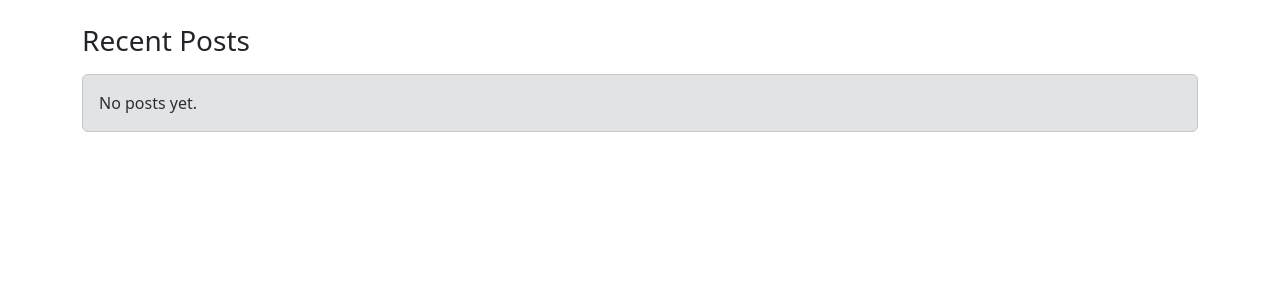
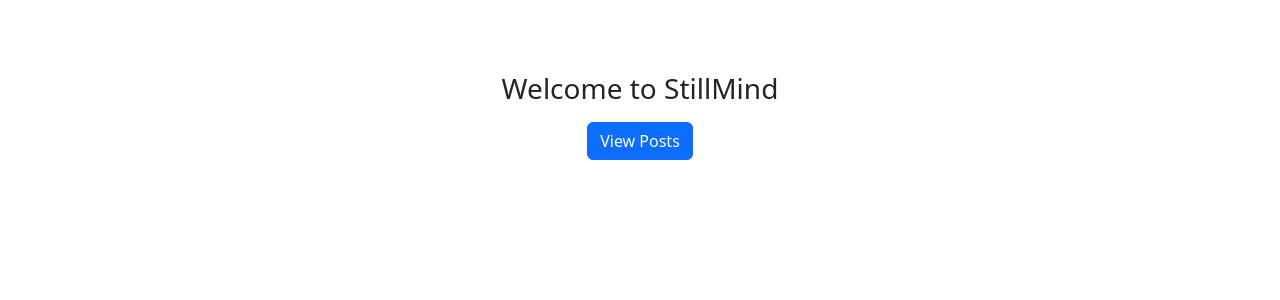
Before and after one commit to Beechy-92/beechy_milestone_3, a Django app: page / in a window 1280 px wide. Shown: the part 57-357 px from the top of the page. Run offline with Django 4.2, Linux system fonts and the light colour scheme; data that the repository does not hold is empty.

Commit message:
feat - views, urls, templates, post model + admin

```diff
--- a/still_mind/templates/still_mind/home.html
+++ b/still_mind/templates/still_mind/home.html
@@ -1,6 +1,8 @@
 {% extends "still_mind/base.html" %}
 {% block title %}Home • StillMind{% endblock %}
 {% block content %}
-  <h1 class="h3">Welcome</h1>
-  <a class="btn btn-primary" href="{% url 'still_mind:post_list' %}">View Posts</a>
+ <div class="text-center py-5">
+    <h1 class="h3 mb-3">Welcome to StillMind</h1>
+    <a class="btn btn-primary" href="{% url 'still_mind:post_list' %}">View Posts</a>
+  </div>
 {% endblock %}
--- a/still_mind/urls.py
+++ b/still_mind/urls.py
@@ -4,7 +4,13 @@ from . import views
 app_name = "still_mind"
 
 urlpatterns = [
-    path("", views.PostListView.as_view(), name="post_list"),
+    path("", views.HomeView.as_view(), name="home"),
+    path(
+        "posts/",
+        views.PostListView.as_view(),
+        name="post_list",
+    ),
+
     path(
         "post/<slug:slug>/",
         views.PostDetailView.as_view(),
--- a/still_mind/views.py
+++ b/still_mind/views.py
@@ -3,6 +3,7 @@ from django.contrib.auth.mixins import LoginRequiredMixin, UserPassesTestMixin
 from django.urls import reverse_lazy
 from .models import Post
 from .forms import PostForm
+from django.views.generic import TemplateView
 
 from django.http import HttpResponse
 def index(request):
@@ -50,4 +51,7 @@ class PostDeleteView(LoginRequiredMixin, AuthorRequiredMixin, DeleteView):
     success_url = reverse_lazy("still_mind:post_list")
     template_name = "still_mind/post_confirm_delete.html"
 
+class HomeView(TemplateView):
+    template_name = "still_mind/home.html"
+
 # newline at end of file
```
